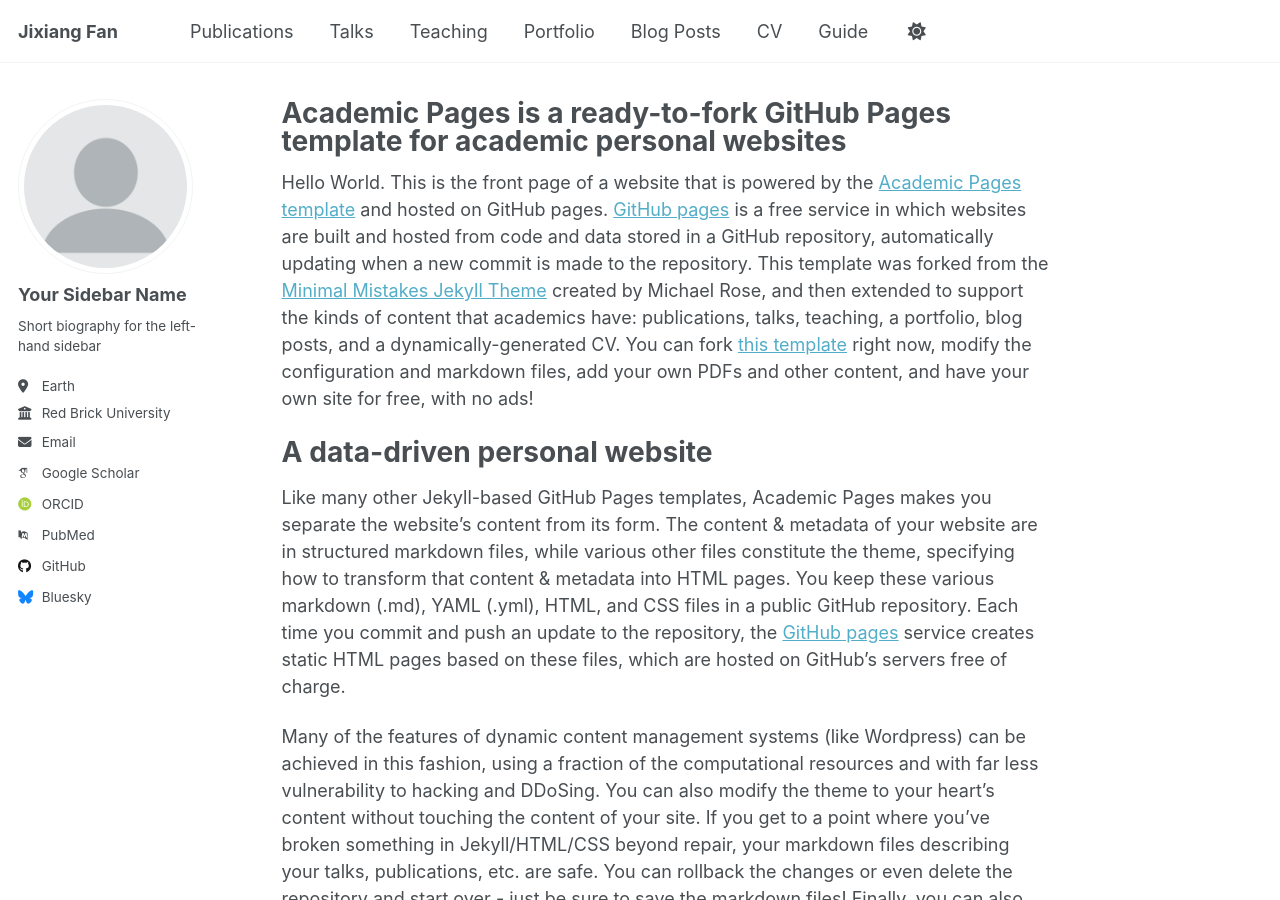
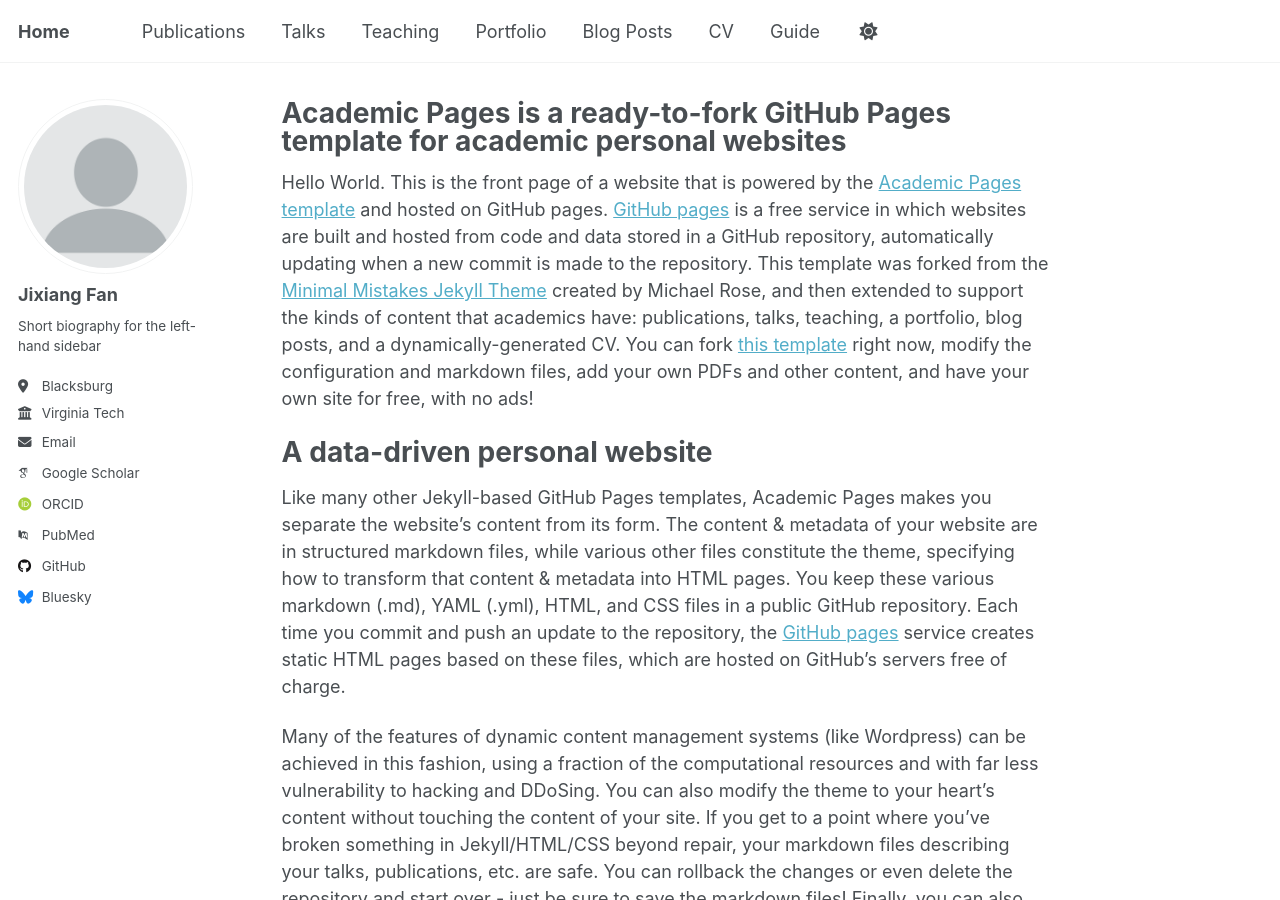
Before and after one commit to JixiangFan/web, a Jekyll site: the page built from _pages/about.md, in a window 1280 px wide and 900 px high. Built offline with Jekyll 4.4.1, drawn with Linux system fonts in a browser that asks for light colours; some web fonts are replaced.

Commit message:
Update _config.yml

```diff
--- a/_config.yml
+++ b/_config.yml
@@ -9,7 +9,7 @@
 # Basic Site Settings
 locale                   : "en-US"
 site_theme               : "default"
-title                    : "Jixiang Fan"
+title                    : "Home"
 title_separator          : "-"
 name                     : &name "Your Name"
 description              : &description "personal description"
@@ -23,13 +23,13 @@ repository               : "academicpages/academicpages.github.io"
 author:
   # Biographic information
   avatar           : "profile.png"
-  name             : "Your Sidebar Name"
+  name             : "Jixiang Fan"
   pronouns         : # example: "she/her"
   bio              : "Short biography for the left-hand sidebar"
-  location         : "Earth"
-  employer         : "Red Brick University"
-  uri              : # URL
-  email            : "none@example.org"
+  location         : "Blacksburg"
+  employer         : "Virginia Tech"
+  # uri              : # URL
+  email            : "jfan12@vt.edu"
 
   # Academic websites
   academia         : # URL
```
